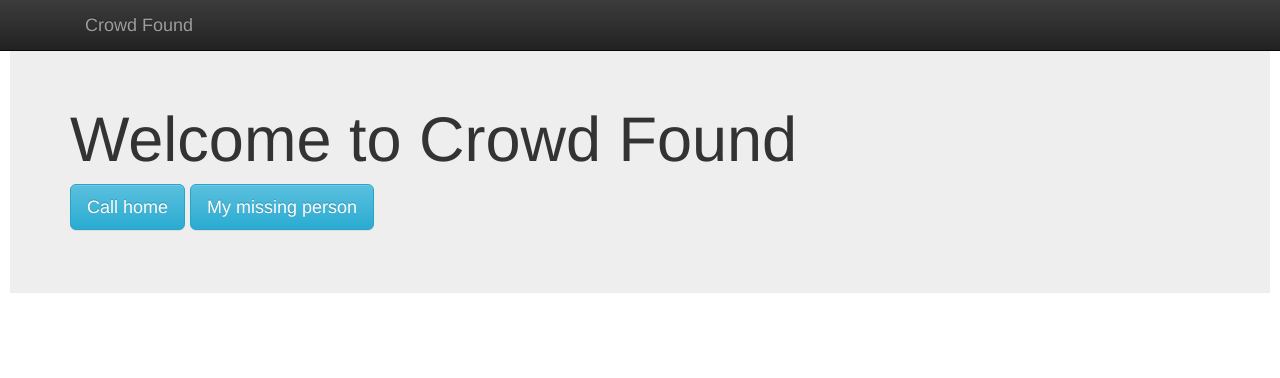
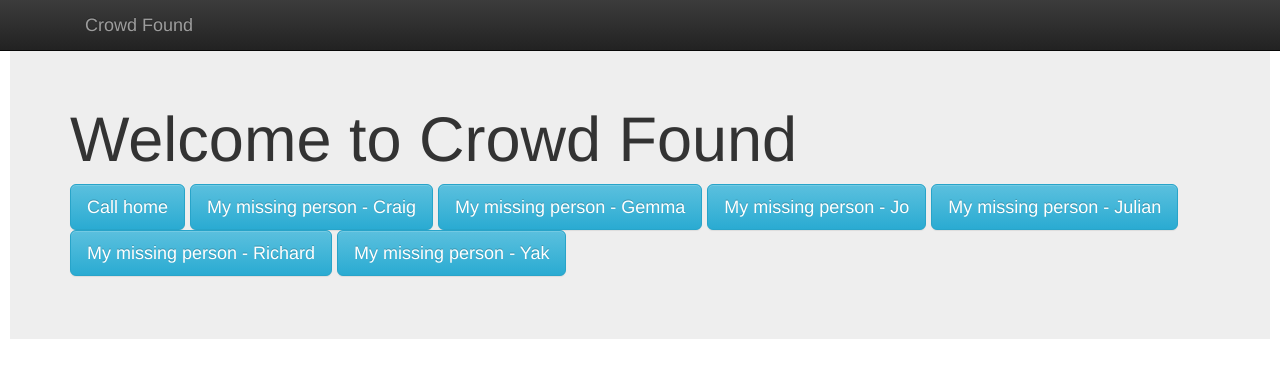
Before and after one commit to TeamKillScreen/KAA.Web, a React (Create React App) app: page / in a window 1280 px wide. Shown: the top 378 px of the page. Built offline with nearby package versions, Linux system fonts and the light colour scheme.

Commit message:
+ Added links to people on home page

```diff
--- a/src/components/home.js
+++ b/src/components/home.js
@@ -19,7 +19,32 @@ class Home extends Component {
                         <span className="spacer" />
                         <Link className="btn btn-info btn-lg" role="button"
                               to="/portal/3F3A393B3B36373A333A">
-                            My missing person
+                            My missing person - Craig
+                        </Link>
+                        <span className="spacer" />
+                        <Link className="btn btn-info btn-lg" role="button"
+                              to="/portal/393A3A3B3B36373A333A">
+                            My missing person - Gemma
+                        </Link>
+                        <span className="spacer" />
+                        <Link className="btn btn-info btn-lg" role="button"
+                              to="/portal/3A3A3A3B3B36373A333A">
+                            My missing person - Jo
+                        </Link>
+                        <span className="spacer" />
+                        <Link className="btn btn-info btn-lg" role="button"
+                              to="/portal/383A3A3B3B36373A333A">
+                            My missing person - Julian
+                        </Link>
+                        <span className="spacer" />
+                        <Link className="btn btn-info btn-lg" role="button"
+                              to="/portal/403A393B3B36373A333A">
+                            My missing person - Richard
+                        </Link>
+                        <span className="spacer" />
+                        <Link className="btn btn-info btn-lg" role="button"
+                              to="/portal/413A393B3B36373A333A">
+                            My missing person - Yak
                         </Link>
                     </p>
                 </Grid>
```
